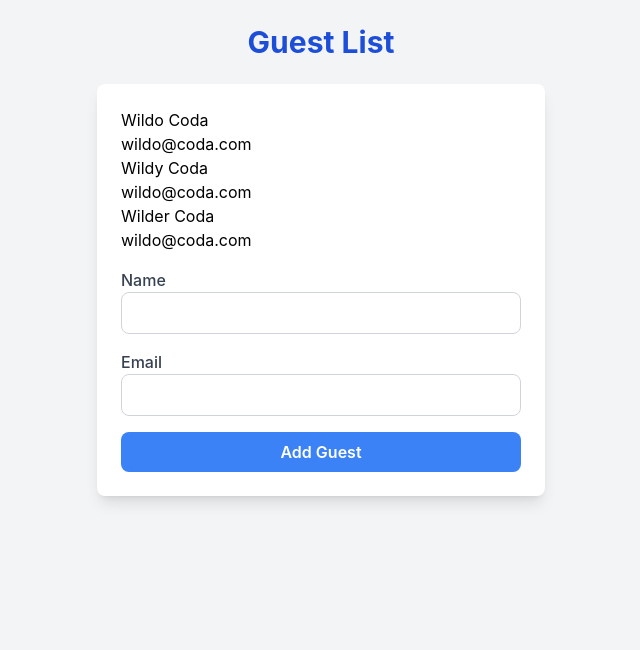
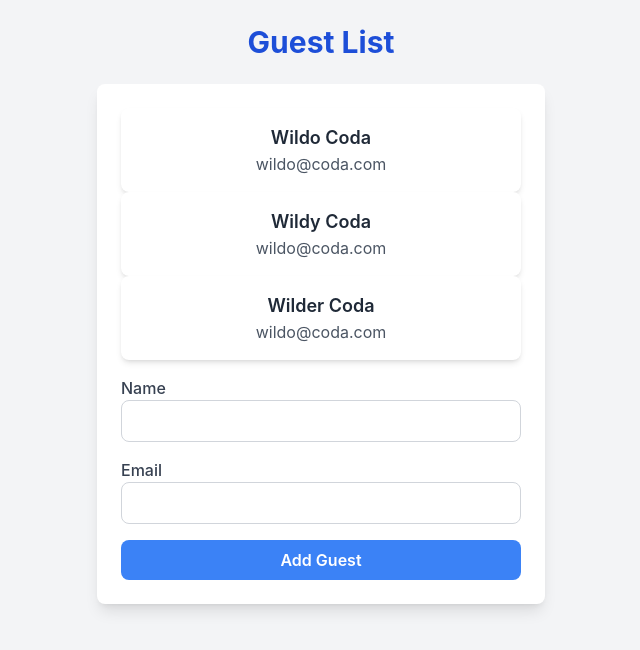
Before and after one commit to reMRKableDev/react-context-intro, a React (Create React App) app: page / in a window 1280 px wide. Shown: the top 650 px of the page, without its empty margins (319-959 px from the left). Built offline with nearby package versions, Linux system fonts and the light colour scheme.

Commit message:
feat(Guest.js): add tailwind styling

```diff
--- a/src/components/Guest.js
+++ b/src/components/Guest.js
@@ -3,9 +3,9 @@ import React, { Component } from "react";
 export default class Guest extends Component {
   render() {
     return (
-      <article>
-        <p>{this.props.guest.name}</p>
-        <p>{this.props.guest.email}</p>
+      <article className="bg-white shadow-md rounded-lg p-4 flex flex-col items-center text-gray-800 transition-transform transform hover:scale-105 duration-300">
+        <p className="text-lg font-semibold">{this.props.guest.name}</p>
+        <p className="text-gray-600">{this.props.guest.email}</p>
       </article>
     );
   }
```
